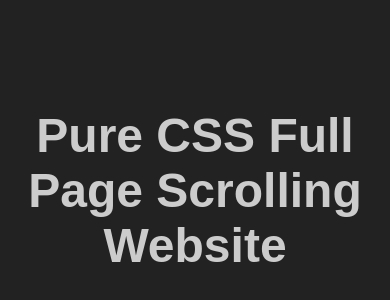
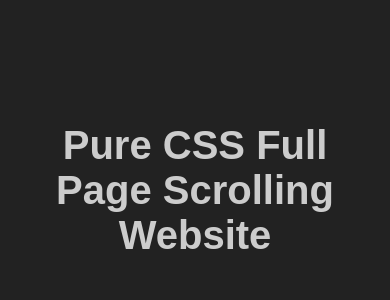
Before and after one commit to samcaparros/full-page-css, a plain HTML site: page index.html in a window 390 px wide. Shown: the part 232-532 px from the top of the page. Drawn offline with Linux system fonts and the light colour scheme.

Commit message:
Add files via upload

```diff
--- a/index.html
+++ b/index.html
@@ -59,15 +59,15 @@
       .sector:nth-child(even) {
         background-color: #111;
       }
-      @media only screen and (max-width: 720px) {
+      @media only screen and (max-width: 960px) {
         h1 {
-          font-size: 48px;
+          font-size: 40px;
         }
         h2 {
           font-size: 32px;
         }
       }
-      @media (max-width: 720px) and (orientation: landscape) {
+      @media (max-width: 960px) and (orientation: landscape) {
         #advertisement {
           width: 100%;
           min-height: 100vh;
```
